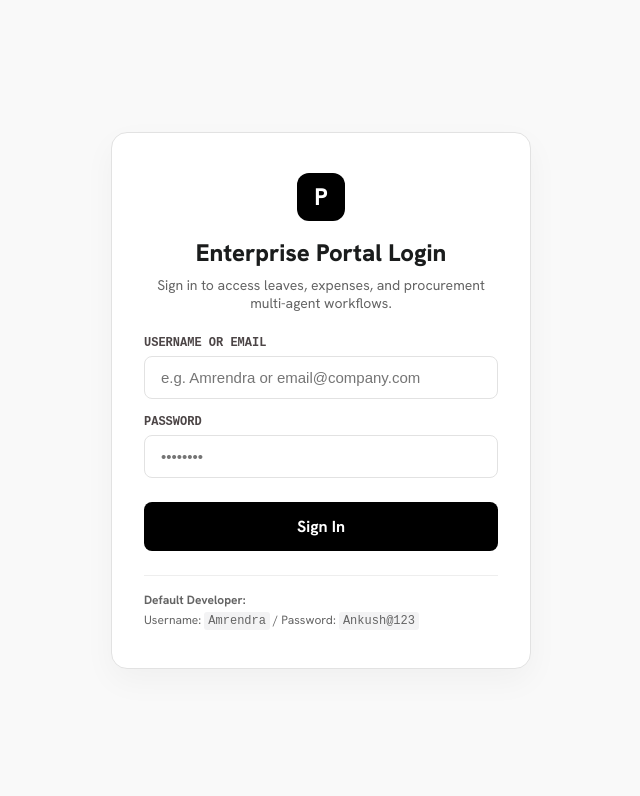
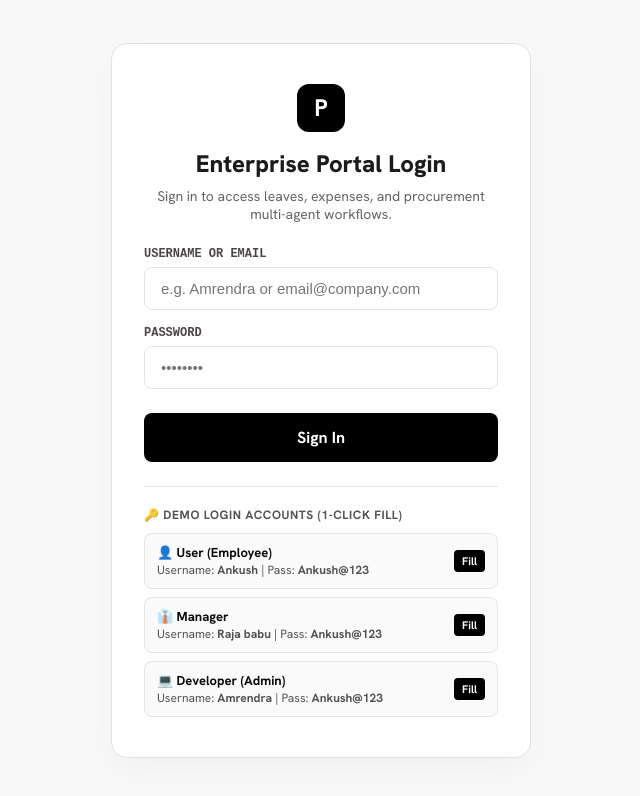
Before and after one commit to Amrendra24155604/GDG, a Next.js app: page /login in a window 1280 px wide. Shown: the top 796 px of the page, without its empty margins (319-959 px from the left). Built offline with nearby package versions, Linux system fonts and the light colour scheme.

Commit message:
Add Ankush, Raja babu, and Amrendra credentials with 1-click fill buttons to login page

```diff
--- a/src/app/api/seed/route.ts
+++ b/src/app/api/seed/route.ts
@@ -41,9 +41,9 @@ export async function GET() {
     // 2. Seed Users
     const users = await User.insertMany([
       {
-        employeeId: "DEV-001",
-        name: "Amrendra (Developer)",
-        email: "developer@company.com",
+        employeeId: "EMP-DEV",
+        name: "Amrendra Yadav",
+        email: "amrendra@company.com",
         username: "Amrendra",
         password: "Ankush@123",
         role: "Developer",
@@ -59,27 +59,27 @@ export async function GET() {
       },
       {
         employeeId: "EMP-001",
-        name: "Amrendra Yadav",
-        email: "amrendraky06@gmail.com",
-        username: "employee",
-        password: "password123",
+        name: "Ankush",
+        email: "ankush@company.com",
+        username: "Ankush",
+        password: "Ankush@123",
         role: "Employee",
-        designation: "AI Research Lead",
+        designation: "Software Engineer",
         department: "AI Research",
         managerId: "EMP-002",
         phone: "+1 (555) 019-2834",
         joiningDate: new Date("2022-03-15"),
         location: "San Francisco, CA",
-        avatar: "https://lh3.googleusercontent.com/aida-public/AB6AXuD67qBvL4iS69MlsQulPSKDPS0kYlmj3HR75uEPL6urgBgNo4-GvXZNeZvYZoBh0Owz_E493QbNkTRYyf2Py_tHaguvea1rTAkZM9AVAiuAoQyc51Oxbgu9DfpPpRFRRlHUr65CHSqpXuM4D-rXESLXpkxJNvpHX2hOrhSdJ8NbEdmVgIoV446puGskGQs_ii6oxeDfojw6hI6umW7P2BzMs1gQIJ9OxozSbWxuVTazugISI-IvHFRTNw",
+        avatar: "https://lh3.googleusercontent.com/aida-public/AB6AXuD67qBvL4iS69MlsQulPSKDPS0kYlmj3HR75uEPL6urgBgNo4-GvXZNeZvYZoBh0Owz_E493QbNkTRYyf2Py_tHaguvea1rTAkZM9AVAiuAoQyc51Oxbgu9DfpPpRFRRlHUr65CHSqpXuM4D-rXESLXpkxJNvPpRFRRlHUr65CHSqpXuM4D-rXESLXpkxJNvpHX2hOrhSdJ8NbEdmVgIoV446puGskGQs_ii6oxeDfojw6hI6umW7P2BzMs1gQIJ9OxozSbWxuVTazugISI-IvHFRTNw",
         leaveBalance: { casualLeave: 8, sickLeave: 10, earnedLeave: 14 },
         isActive: true,
       },
       {
         employeeId: "EMP-002",
-        name: "Sarah Jenkins",
-        email: "manager@company.com",
-        username: "manager",
-        password: "password123",
+        name: "Raja babu",
+        email: "rajababu@company.com",
+        username: "Raja babu",
+        password: "Ankush@123",
         role: "Manager",
         designation: "Director of Engineering",
         department: "AI Research",
--- a/src/app/login/page.tsx
+++ b/src/app/login/page.tsx
@@ -200,18 +200,105 @@ export default function Login() {
           </button>
         </form>
 
-        {/* Demo Accounts tip */}
+        {/* Quick Demo Credentials */}
         <div
           style={{
-            borderTop: "1px solid #eeeeee",
-            paddingTop: "16px",
-            fontSize: "12px",
-            color: "#646464",
-            textAlign: "left"
+            borderTop: "1px solid #e2e2e2",
+            paddingTop: "20px",
+            display: "flex",
+            flexDirection: "column",
+            gap: "10px"
           }}
         >
-          <span style={{ fontWeight: "bold", display: "block", marginBottom: "4px" }}>Default Developer:</span>
-          Username: <code style={{ backgroundColor: "#f3f3f4", padding: "2px 4px", borderRadius: "3px" }}>Amrendra</code> / Password: <code style={{ backgroundColor: "#f3f3f4", padding: "2px 4px", borderRadius: "3px" }}>Ankush@123</code>
+          <span style={{ fontSize: "12px", fontWeight: "700", color: "#525252", textTransform: "uppercase", letterSpacing: "0.05em" }}>
+            🔑 Demo Login Accounts (1-Click Fill)
+          </span>
+
+          <div style={{ display: "flex", flexDirection: "column", gap: "8px" }}>
+            <button
+              type="button"
+              onClick={() => {
+                setUsername("Ankush");
+                setPassword("Ankush@123");
+              }}
+              style={{
+                padding: "10px 12px",
+                backgroundColor: "#fafafa",
+                border: "1px solid #e5e5e5",
+                borderRadius: "8px",
+                textAlign: "left",
+                cursor: "pointer",
+                display: "flex",
+                justifyContent: "space-between",
+                alignItems: "center",
+                transition: "all 0.2s ease"
+              }}
+            >
+              <div>
+                <strong style={{ fontSize: "13px", color: "#0a0a0a", display: "block" }}>👤 User (Employee)</strong>
+                <span style={{ fontSize: "12px", color: "#525252" }}>Username: <strong>Ankush</strong> | Pass: <strong>Ankush@123</strong></span>
+              </div>
+              <span style={{ fontSize: "11px", fontWeight: "bold", backgroundColor: "#000000", color: "#ffffff", padding: "4px 8px", borderRadius: "4px" }}>
+                Fill
+              </span>
+            </button>
+
+            <button
+              type="button"
+              onClick={() => {
+                setUsername("Raja babu");
+                setPassword("Ankush@123");
+              }}
+              style={{
+                padding: "10px 12px",
+                backgroundColor: "#fafafa",
+                border: "1px solid #e5e5e5",
+                borderRadius: "8px",
+                textAlign: "left",
+                cursor: "pointer",
+                display: "flex",
+                justifyContent: "space-between",
+                alignItems: "center",
+                transition: "all 0.2s ease"
+              }}
+            >
+              <div>
+                <strong style={{ fontSize: "13px", color: "#0a0a0a", display: "block" }}>👔 Manager</strong>
+                <span style={{ fontSize: "12px", color: "#525252" }}>Username: <strong>Raja babu</strong> | Pass: <strong>Ankush@123</strong></span>
+              </div>
+              <span style={{ fontSize: "11px", fontWeight: "bold", backgroundColor: "#000000", color: "#ffffff", padding: "4px 8px", borderRadius: "4px" }}>
+                Fill
+              </span>
+            </button>
+
+            <button
+              type="button"
+              onClick={() => {
+                setUsername("Amrendra");
+                setPassword("Ankush@123");
+              }}
+              style={{
+                padding: "10px 12px",
+                backgroundColor: "#fafafa",
+                border: "1px solid #e5e5e5",
+                borderRadius: "8px",
+                textAlign: "left",
+                cursor: "pointer",
+                display: "flex",
+                justifyContent: "space-between",
+                alignItems: "center",
+                transition: "all 0.2s ease"
+              }}
+            >
+              <div>
+                <strong style={{ fontSize: "13px", color: "#0a0a0a", display: "block" }}>💻 Developer (Admin)</strong>
+                <span style={{ fontSize: "12px", color: "#525252" }}>Username: <strong>Amrendra</strong> | Pass: <strong>Ankush@123</strong></span>
+              </div>
+              <span style={{ fontSize: "11px", fontWeight: "bold", backgroundColor: "#000000", color: "#ffffff", padding: "4px 8px", borderRadius: "4px" }}>
+                Fill
+              </span>
+            </button>
+          </div>
         </div>
       </div>
     </div>
```
